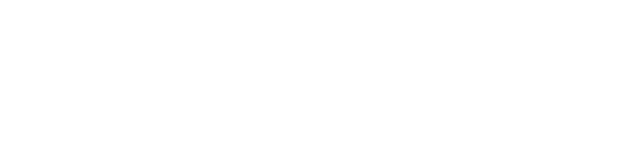
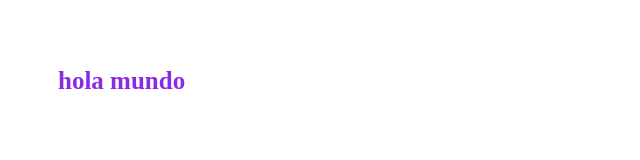
Before and after one commit to santyAlv/Promise_JS, a plain HTML site: page index.html in a window 1280 px wide. Shown: the whole page, without its empty margins (0-640 px from the left). Drawn offline with Linux system fonts and the light colour scheme.

Commit message:
promises and title

```diff
--- a/css/style.css
+++ b/css/style.css
@@ -0,0 +1,7 @@
+.titulo{
+
+    padding: 50px;
+   color: blueviolet;
+    font-size: 25px;
+
+}
--- a/index.html
+++ b/index.html
@@ -4,8 +4,11 @@
     <meta charset="UTF-8">
     <meta name="viewport" content="width=device-width, initial-scale=1.0">
     <title>Document</title>
+ <link rel="stylesheet" href="css/style.css">
 </head>
 <body>
+    <h1 class="titulo">hola mundo</h1>
     <script type="module" src="js/main.js"></script>
+
 </body>
 </html>
--- a/js/main.js
+++ b/js/main.js
@@ -18,6 +18,7 @@ console.log('buscando...');
 
 buscar()
 
+
 .then((Response)=>{
     console.clear()
     console.log("arrays encontrada",Response);
```
